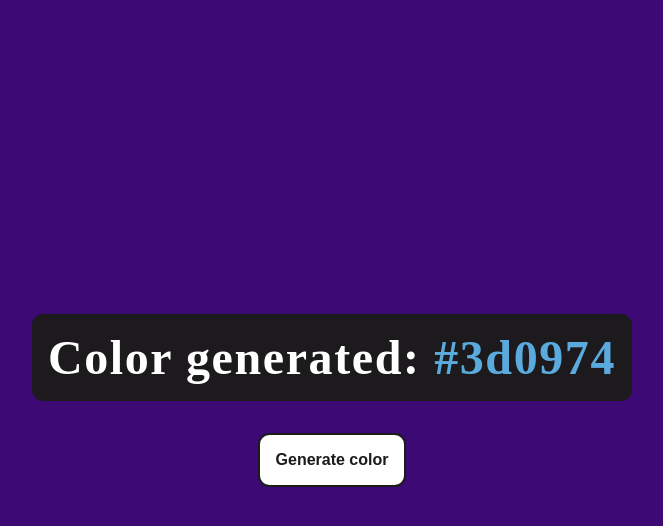
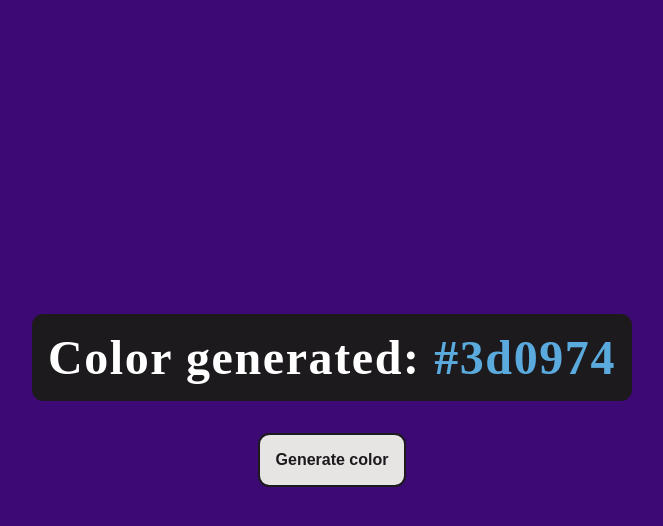
Before and after one commit to guerreiropedr0/color-generator, a website built with webpack: page src/index.html in a window 1280 px wide. In both pictures the pointer is over the button "Generate color". Shown: the whole page, without its empty margins (308-971 px from the left). Built offline with nearby package versions, Linux system fonts and the light colour scheme.

Commit message:
Add styling to button when click and hover

```diff
--- a/src/style.css
+++ b/src/style.css
@@ -47,3 +47,11 @@ button {
   font-size: 1rem;
   font-weight: bold;
 }
+
+button:hover {
+  background-color: #e7e4e4;
+}
+
+button:active {
+  transform: scale(0.95);
+}
```
